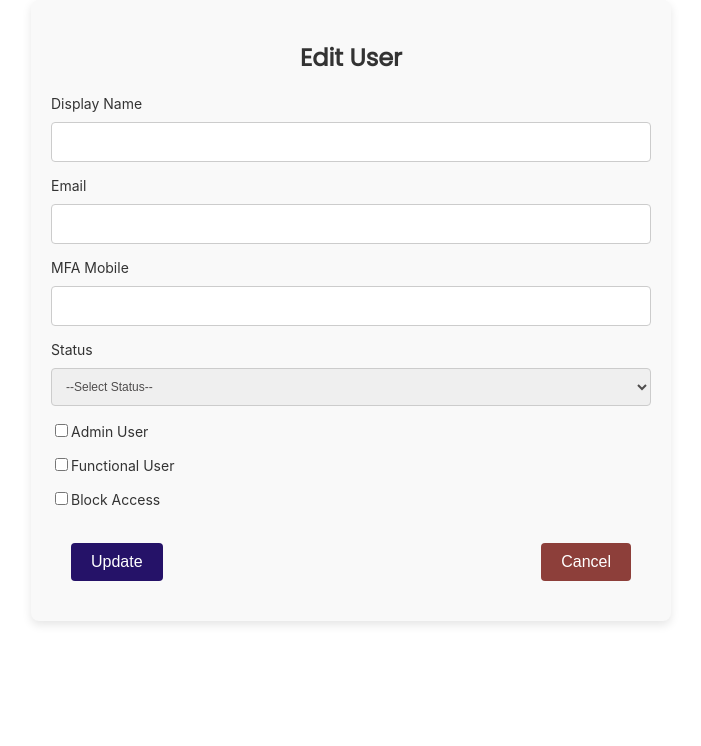
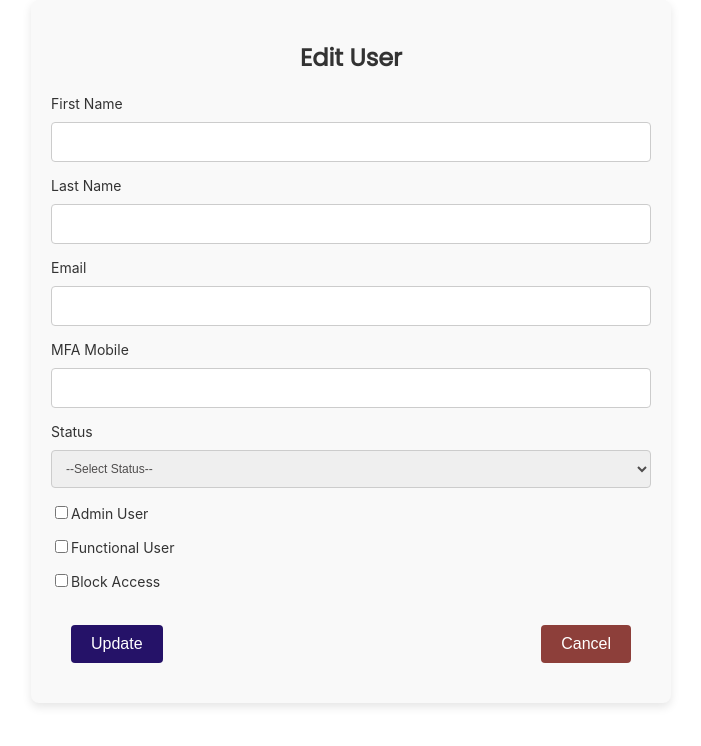
Before and after one commit to Anushaca1995/user-management-app, a React (Create React App) app: page /edit-user/1 in a window 1280 px wide. Shown: the top 746 px of the page, without its empty margins (289-990 px from the left). Built offline with nearby package versions, Linux system fonts and the light colour scheme; no server answers.

Commit message:
Split name into first and last

```diff
--- a/src/Pages/UserForm/index.js
+++ b/src/Pages/UserForm/index.js
@@ -9,7 +9,8 @@
   const isEditing = Boolean(UserID);
 
   const [formData, setFormData] = useState({
-    DisplayName: '',
+    FirstName: '',
+    LastName: '',
     Email: '',
     Status: '',
     AdminUser: false,
@@ -22,8 +23,11 @@
     if (isEditing && users.length > 0) {
       console.log(users.length);
       const userToEdit = users.find((u) => u.UserID === parseInt(UserID));
+      const [FirstName, LastName] = userToEdit.DisplayName.split(' ');
       if (userToEdit) {
         setFormData({
+          FirstName: FirstName || '',
+          LastName: LastName || '',
           DisplayName: userToEdit.DisplayName || '',
           Email: userToEdit.Email || '',
           Status: userToEdit.Status || '',
@@ -59,6 +63,7 @@
 
     const updatedFormData = {
       ...formData,
+      DisplayName: `${formData.FirstName} ${formData.LastName}`,
       AdminUser: formData.AdminUser ? 1 : 0,
       FunctionalUser: formData.FunctionalUser ? 1 : 0,
       BlockAccess: formData.BlockAccess ? 1 : 0,
@@ -86,16 +91,29 @@
       <h2>{headerTitle}</h2>
       <form onSubmit={handleSubmit}>
       <div className="form-group">
-          <label htmlFor="DisplayName">Display Name</label>
+        <label htmlFor="FirstName">First Name</label>
         <input
           type="text"
-            id="DisplayName"
-            name="DisplayName"
-            value={formData.DisplayName}
+          id="FirstName"
+          name="FirstName"
+          value={formData.FirstName}
           onChange={handleChange}
           required
         />
       </div>
+
+      <div className="form-group">
+        <label htmlFor="LastName">Last Name</label>
+        <input
+          type="text"
+          id="LastName"
+          name="LastName"
+          value={formData.LastName}
+          onChange={handleChange}
+          required
+        />
+      </div>
+
 
         <div className="form-group">
           <label htmlFor="Email">Email</label>
```
Lines whose indentation alone changed are shown as unchanged.
